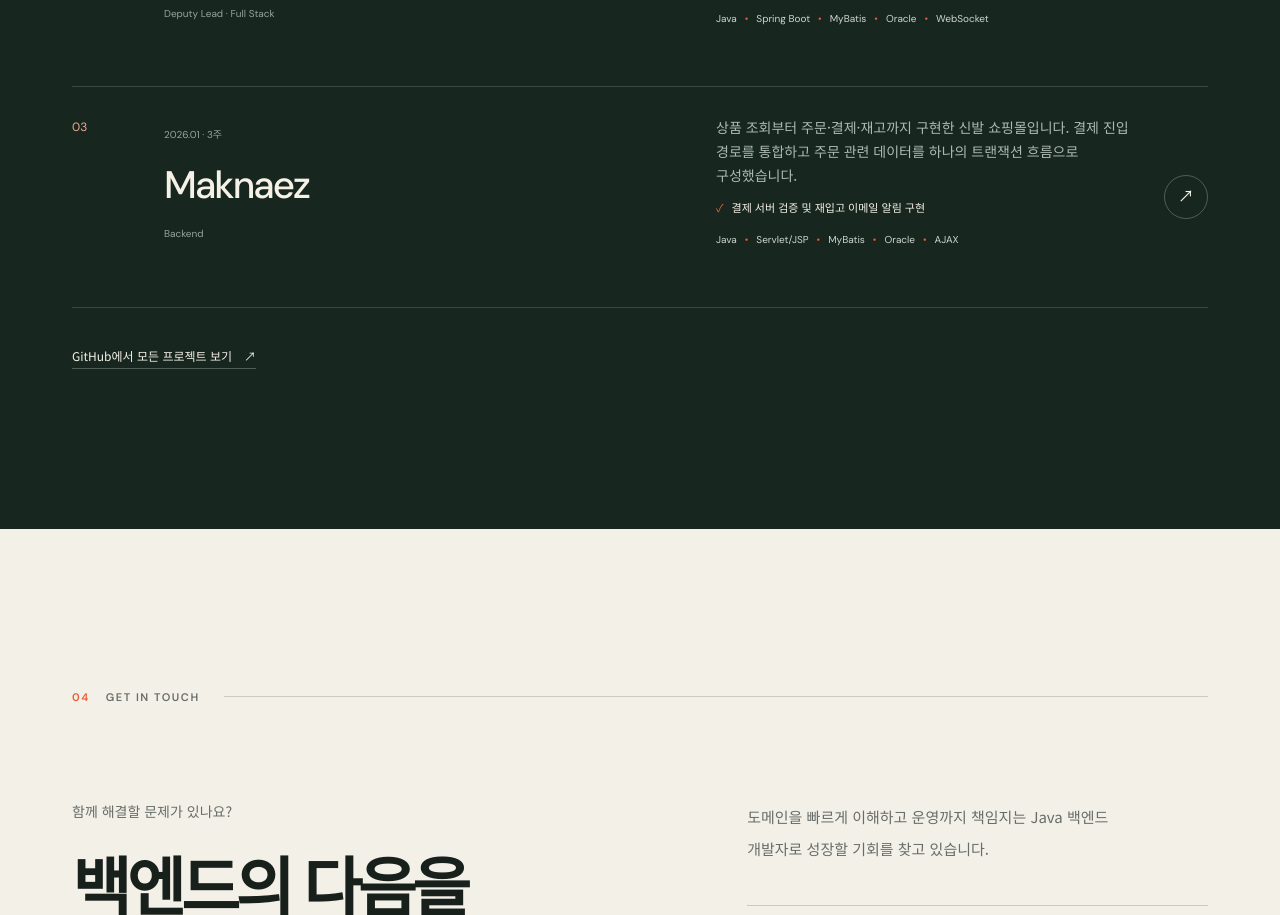
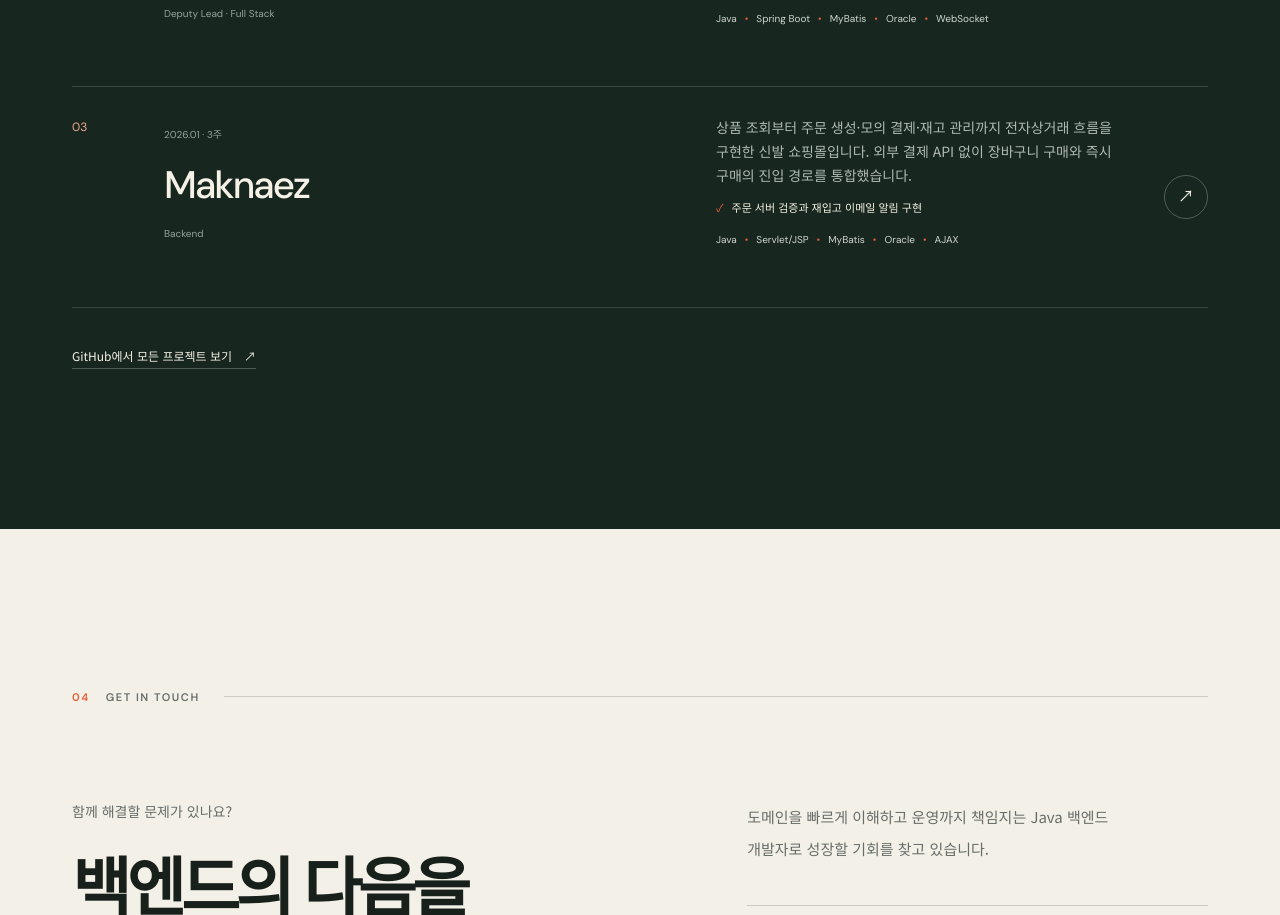
Before and after one commit to ssangyoungyuwon-maker/youngyuwon, a React (Vite) app: page / in a window 1280 px wide. Shown: the part 4305-5220 px from the top of the page. Built offline with nearby package versions, Linux system fonts and the light colour scheme.

Commit message:
Maknaez 모의 결제 설명 정정

```diff
--- a/src/data/portfolio.js
+++ b/src/data/portfolio.js
@@ -49,10 +49,10 @@ export const portfolio = {
     {
       name: "Maknaez",
       description:
-        "상품 조회부터 주문·결제·재고까지 구현한 신발 쇼핑몰입니다. 결제 진입 경로를 통합하고 주문 관련 데이터를 하나의 트랜잭션 흐름으로 구성했습니다.",
+        "상품 조회부터 주문 생성·모의 결제·재고 관리까지 전자상거래 흐름을 구현한 신발 쇼핑몰입니다. 외부 결제 API 없이 장바구니 구매와 즉시 구매의 진입 경로를 통합했습니다.",
       period: "2026.01 · 3주",
       role: "Backend",
-      result: "결제 서버 검증 및 재입고 이메일 알림 구현",
+      result: "주문 서버 검증과 재입고 이메일 알림 구현",
       tags: ["Java", "Servlet/JSP", "MyBatis", "Oracle", "AJAX"],
     },
   ],
```
